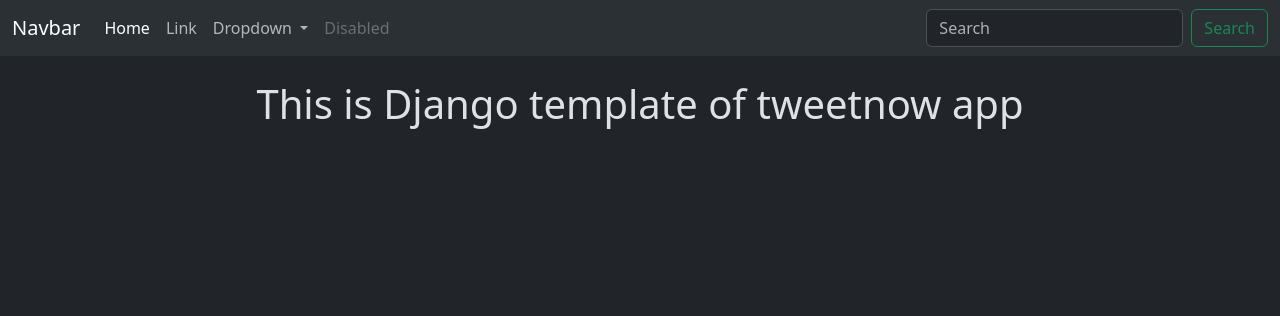
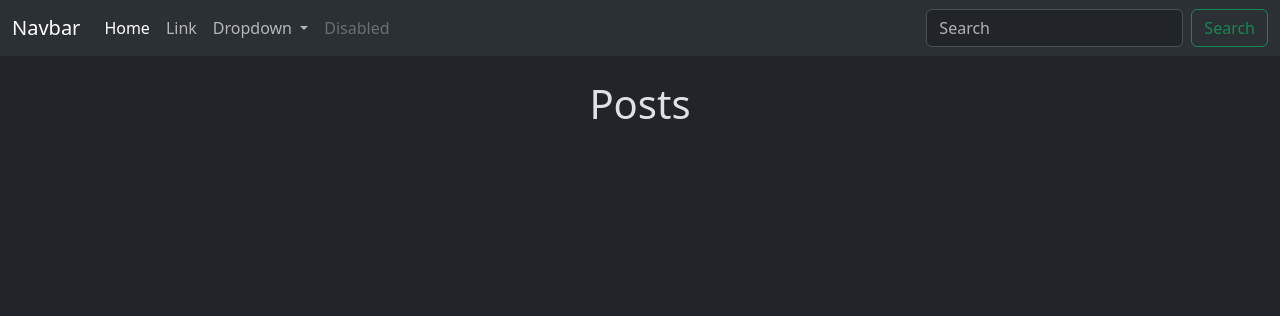
Before and after one commit to Yatik1/django-tweet, a Django app: page /tweet/ in a window 1280 px wide. Shown: the top 316 px of the page. Run offline with Django 5.2, Linux system fonts and the light colour scheme.

Commit message:
idx.html

```diff
--- a/tweetnow/templates/index.html
+++ b/tweetnow/templates/index.html
@@ -5,5 +5,5 @@
 {% endblock  %}
 
 {% block content %}
-    <h1 class="text-center mt-4">This is Django  template of tweetnow app</h1>
+    <h1 class="text-center mt-4">Posts</h1>
 {% endblock  %}
```
